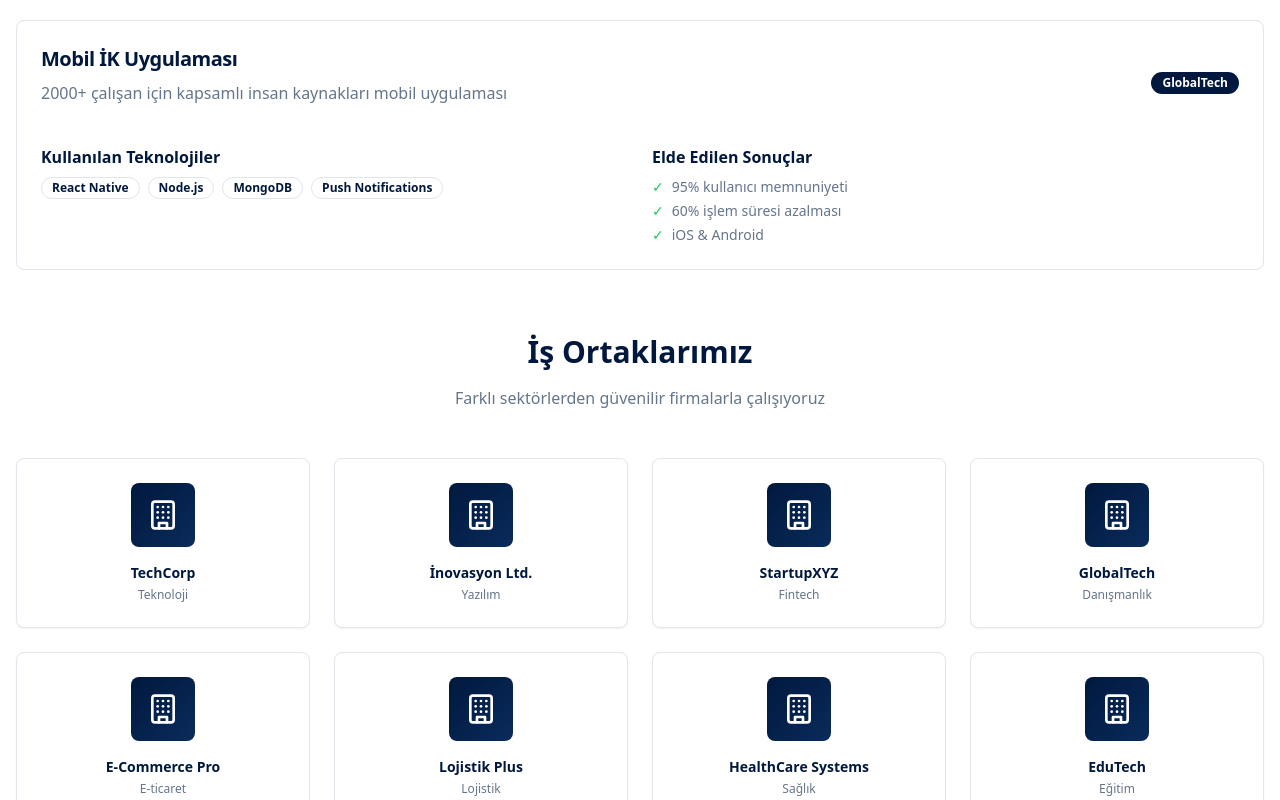
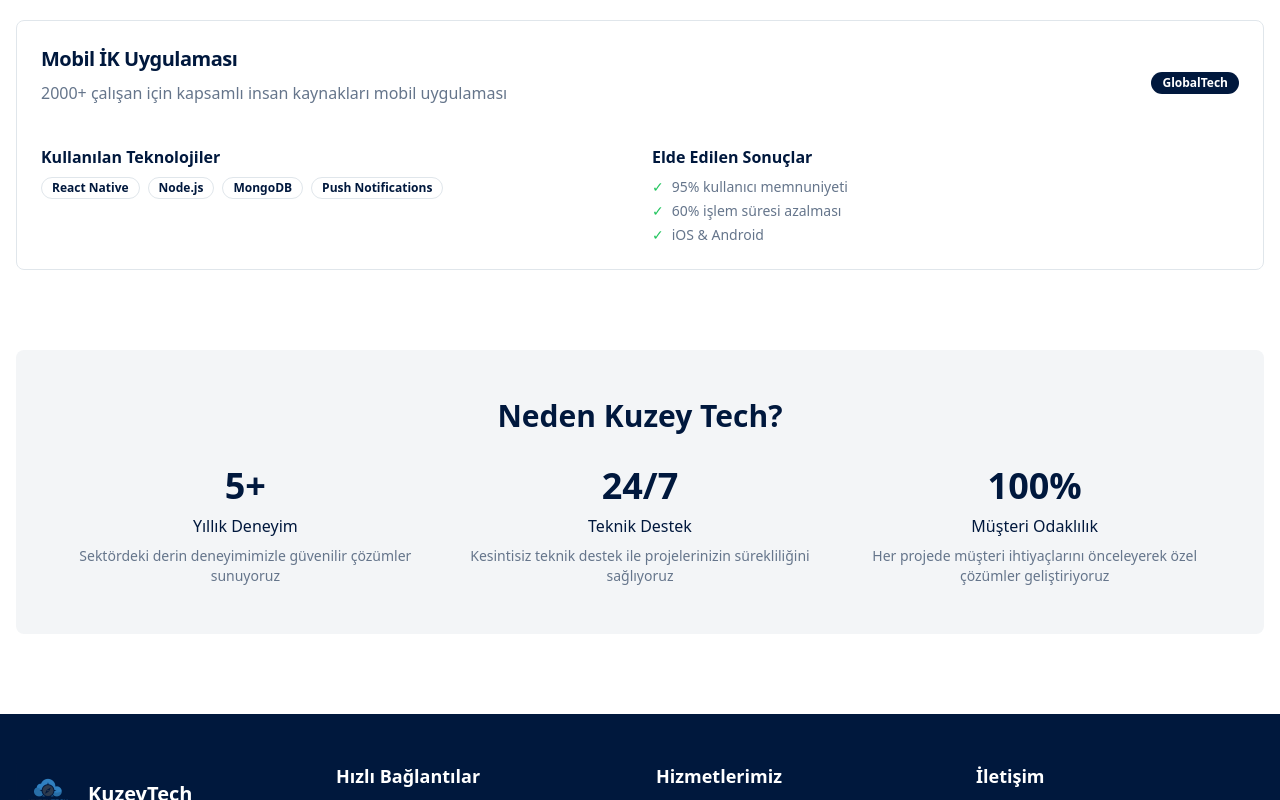
Before and after one commit to mhmtalitas/kuzeytech, a React (Vite) app: page /referanslar in a window 1280 px wide. Shown: the part 2000-2800 px from the top of the page. Built offline with nearby package versions, Linux system fonts and the light colour scheme.

Commit message:
İletişim sayfası güncellemeleri: mesaj formu yüksekliği ayarlandı ve sosyal medya bölümü kaldırıldı.

```diff
--- a/src/pages/Contact.tsx
+++ b/src/pages/Contact.tsx
@@ -104,7 +104,7 @@ const Contact = () => {
         <div className="grid grid-cols-1 lg:grid-cols-3 gap-8 mb-16">
           {/* Contact Form */}
           <div className="lg:col-span-2">
-            <Card className="shadow-corporate">
+            <Card className="shadow-corporate h-full flex flex-col">
               <CardHeader>
                 <CardTitle className="text-primary flex items-center">
                   <MessageSquare className="mr-2 h-5 w-5" />
@@ -211,35 +211,6 @@ const Contact = () => {
                 </CardContent>
               </Card>
             ))}
-
-            {/* Social Media */}
-            <Card className="shadow-card">
-              <CardHeader>
-                <CardTitle className="text-primary text-lg">Sosyal Medya</CardTitle>
-              </CardHeader>
-              <CardContent>
-                <div className="flex space-x-4">
-                  <a
-                    href="#"
-                    className="text-muted-foreground hover:text-primary transition-colors"
-                  >
-                    <Facebook className="h-6 w-6" />
-                  </a>
-                  <a
-                    href="#"
-                    className="text-muted-foreground hover:text-primary transition-colors"
-                  >
-                    <Twitter className="h-6 w-6" />
-                  </a>
-                  <a
-                    href="#"
-                    className="text-muted-foreground hover:text-primary transition-colors"
-                  >
-                    <Linkedin className="h-6 w-6" />
-                  </a>
-                </div>
-              </CardContent>
-            </Card>
           </div>
         </div>
 
--- a/src/pages/Products.tsx
+++ b/src/pages/Products.tsx
@@ -3,6 +3,7 @@ import { Button } from "@/components/ui/button";
 import { Badge } from "@/components/ui/badge";
 import { Link } from "react-router-dom";
 import { Calculator, FileText, Calendar, ArrowRight, Star, Eye, Users, Database } from "lucide-react";
+import useScrollAnimation from "@/hooks/useScrollAnimation"; // Import useScrollAnimation
 
 const Products = () => {
   const products = [
@@ -126,8 +127,14 @@ const Products = () => {
 
         {/* Products Grid */}
         <div className="grid grid-cols-1 md:grid-cols-2 lg:grid-cols-3 gap-8 mb-16">
-          {products.map((product, index) => (
-            <Card key={index} className={`shadow-card hover:shadow-corporate transition-all duration-300 hover:-translate-y-1 relative ${product.popular ? 'ring-2 ring-primary' : ''}`}>
+          {products.map((product, index) => {
+            const [ref, isInView] = useScrollAnimation(0.2);
+            return (
+              <Card
+                key={index}
+                ref={ref}
+                className={`shadow-card hover:shadow-corporate transition-all duration-300 hover:-translate-y-1 relative ${product.popular ? 'ring-2 ring-primary' : ''} ${isInView ? "animate-fade-in-up" : "opacity-0"}`}
+              >
                 {product.popular && (
                   <Badge className="absolute -top-2 left-4 bg-primary text-primary-foreground">
                     Popüler
@@ -183,7 +190,8 @@ const Products = () => {
                   </div>
                 </CardContent>
               </Card>
-          ))}
+            );
+          })}
         </div>
 
         {/* Features Section */}
--- a/src/pages/References.tsx
+++ b/src/pages/References.tsx
@@ -3,6 +3,8 @@ import { Button } from "@/components/ui/button";
 import { Badge } from "@/components/ui/badge";
 import { Link } from "react-router-dom";
 import { Star, Quote, Building, Users, ArrowRight } from "lucide-react";
+import CounterAnimation from "@/components/CounterAnimation"; // Import CounterAnimation
+import useScrollAnimation from "@/hooks/useScrollAnimation"; // Import useScrollAnimation
 
 const References = () => {
   const testimonials = [
@@ -131,19 +133,19 @@ const References = () => {
         <section className="bg-gradient-primary rounded-lg p-8 md:p-12 text-primary-foreground mb-16">
           <div className="grid grid-cols-2 md:grid-cols-4 gap-8 text-center">
             <div>
-              <div className="text-3xl md:text-4xl font-bold mb-2">100+</div>
+              <div className="text-3xl md:text-4xl font-bold mb-2"><CounterAnimation targetValue={100} duration={2000} suffix="+" /></div>
               <div className="text-primary-foreground/80">Tamamlanan Proje</div>
             </div>
             <div>
-              <div className="text-3xl md:text-4xl font-bold mb-2">50+</div>
+              <div className="text-3xl md:text-4xl font-bold mb-2"><CounterAnimation targetValue={50} duration={2000} suffix="+" /></div>
               <div className="text-primary-foreground/80">Mutlu Müşteri</div>
             </div>
             <div>
-              <div className="text-3xl md:text-4xl font-bold mb-2">98%</div>
+              <div className="text-3xl md:text-4xl font-bold mb-2"><CounterAnimation targetValue={98} duration={2000} suffix="%" /></div>
               <div className="text-primary-foreground/80">Müşteri Memnuniyeti</div>
             </div>
             <div>
-              <div className="text-3xl md:text-4xl font-bold mb-2">5+</div>
+              <div className="text-3xl md:text-4xl font-bold mb-2"><CounterAnimation targetValue={5} duration={2000} suffix="+" /></div>
               <div className="text-primary-foreground/80">Yıl Deneyim</div>
             </div>
           </div>
@@ -161,8 +163,14 @@ const References = () => {
           </div>
 
           <div className="grid grid-cols-1 md:grid-cols-2 lg:grid-cols-3 gap-8">
-            {testimonials.map((testimonial, index) => (
-              <Card key={index} className="shadow-card hover:shadow-corporate transition-all duration-300">
+            {testimonials.map((testimonial, index) => {
+              const [ref, isInView] = useScrollAnimation(0.2);
+              return (
+                <Card
+                  key={index}
+                  ref={ref}
+                  className={`shadow-card hover:shadow-corporate transition-all duration-300 ${isInView ? "animate-fade-in-up" : "opacity-0"}`}
+                >
                   <CardHeader>
                     <div className="flex items-start justify-between mb-4">
                       <div className="flex items-center space-x-3">
@@ -195,7 +203,8 @@ const References = () => {
                     </div>
                   </CardContent>
                 </Card>
-            ))}
+              );
+            })}
           </div>
         </section>
 
@@ -211,8 +220,14 @@ const References = () => {
           </div>
 
           <div className="space-y-8">
-            {projects.map((project, index) => (
-              <Card key={index} className="shadow-card">
+            {projects.map((project, index) => {
+              const [ref, isInView] = useScrollAnimation(0.2);
+              return (
+                <Card
+                  key={index}
+                  ref={ref}
+                  className={`shadow-card ${isInView ? "animate-fade-in-up" : "opacity-0"}`}
+                >
                   <CardHeader>
                     <div className="flex flex-col md:flex-row md:items-center md:justify-between">
                       <div>
@@ -248,53 +263,41 @@ const References = () => {
                     </div>
                   </CardContent>
                 </Card>
-            ))}
+              );
+            })}
           </div>
         </section>
 
-        {/* Client Logos */}
-        <section className="mb-16">
-          <div className="text-center mb-12">
+        {/* Why Choose Us */}
+        <section className="mt-20 bg-secondary rounded-lg p-8 md:p-12">
+          <div className="text-center mb-8">
             <h2 className="text-3xl font-bold text-primary mb-4">
-              İş Ortaklarımız
+              Neden Kuzey Tech?
             </h2>
-            <p className="text-muted-foreground">
-              Farklı sektörlerden güvenilir firmalarla çalışıyoruz
+          </div>
+
+          <div className="grid grid-cols-1 md:grid-cols-3 gap-8">
+            <div className="text-center">
+              <div className="text-4xl font-bold text-primary mb-2">5+</div>
+              <div className="font-medium mb-2">Yıllık Deneyim</div>
+              <p className="text-sm text-muted-foreground">
+                Sektördeki derin deneyimimizle güvenilir çözümler sunuyoruz
               </p>
             </div>
-
-          <div className="grid grid-cols-2 md:grid-cols-3 lg:grid-cols-4 gap-6">
-            {clientLogos.map((client, index) => (
-              <Card key={index} className="text-center p-6 hover:shadow-card transition-all duration-300">
-                <div className="w-16 h-16 bg-gradient-primary rounded-lg flex items-center justify-center mx-auto mb-4">
-                  <Building className="h-8 w-8 text-primary-foreground" />
+            <div className="text-center">
+              <div className="text-4xl font-bold text-primary mb-2">24/7</div>
+              <div className="font-medium mb-2">Teknik Destek</div>
+              <p className="text-sm text-muted-foreground">
+                Kesintisiz teknik destek ile projelerinizin sürekliliğini sağlıyoruz
+              </p>
             </div>
-                <h3 className="font-semibold text-primary text-sm mb-1">{client.name}</h3>
-                <p className="text-xs text-muted-foreground">{client.sector}</p>
-              </Card>
-            ))}
+            <div className="text-center">
+              <div className="text-4xl font-bold text-primary mb-2">100%</div>
+              <div className="font-medium mb-2">Müşteri Odaklılık</div>
+              <p className="text-sm text-muted-foreground">
+                Her projede müşteri ihtiyaçlarını önceleyerek özel çözümler geliştiriyoruz
+              </p>
             </div>
-        </section>
-
-        {/* CTA Section */}
-        <section className="text-center bg-secondary rounded-lg p-8 md:p-12">
-          <h2 className="text-3xl font-bold text-primary mb-4">
-            Siz de Referanslarımıza Katılın
-          </h2>
-          <p className="text-muted-foreground mb-8 max-w-2xl mx-auto">
-            Başarılı projelerimize bir yenisini ekleyelim. İşletmenizin dijital dönüşümünde
-            güvenilir ortağınız olmaktan gurur duyarız.
-          </p>
-          <div className="space-x-4">
-            <Button asChild size="lg">
-              <Link to="/iletisim">
-                Projenizi Başlatın
-                <ArrowRight className="ml-2 h-4 w-4" />
-              </Link>
-            </Button>
-            <Button asChild size="lg" variant="outline">
-              <Link to="/hizmetler">Hizmetlerimizi İnceleyin</Link>
-            </Button>
           </div>
         </section>
       </div>
```
Lines whose indentation alone changed are shown as unchanged.
